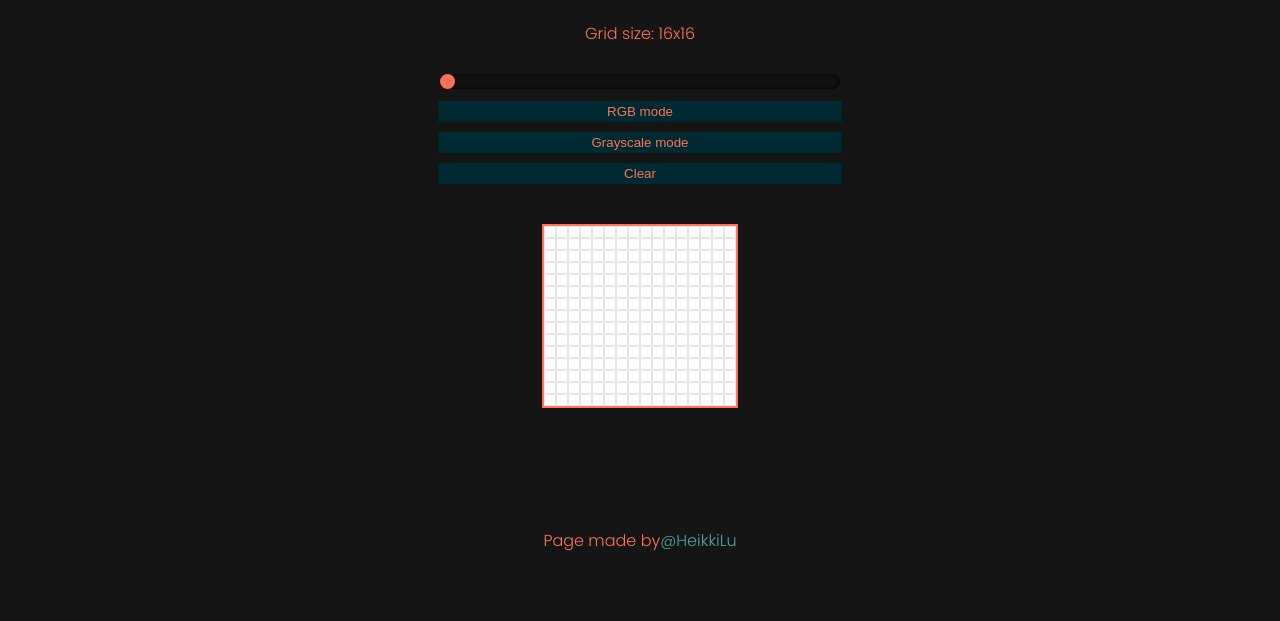
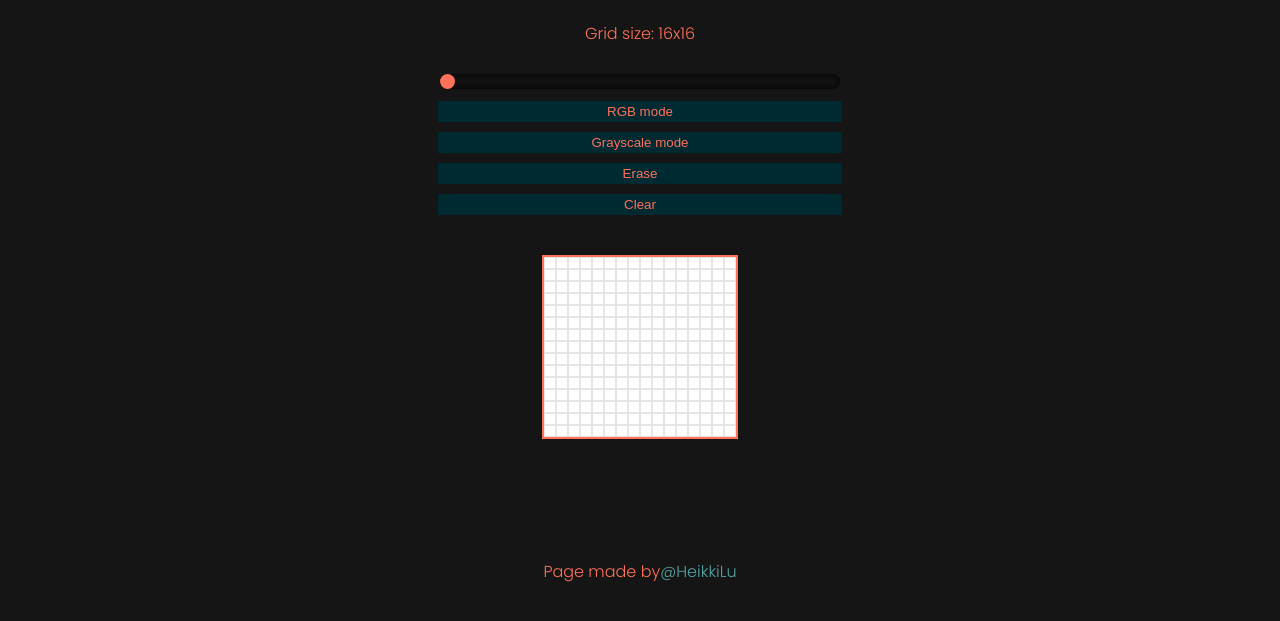
Before and after one commit to HeikkiLu/etch-a-sketch, a plain HTML site: page index.html in a window 1280 px wide. Shown: the part 87-708 px from the top of the page. Drawn offline with Linux system fonts and the light colour scheme.

Commit message:
add erase button, refactor code

```diff
--- a/index.html
+++ b/index.html
@@ -14,7 +14,14 @@
     </div>
 
     <div class="content">
-      <div class="controls"></div>
+      <div class="controls">
+        <p class="sliderValue">Grid size: 16x16</p>
+        <input class="slider" type="range" min="16" max="64" value="16" />
+        <button class="rgb">RGB mode</button>
+        <button class="grayscale">Grayscale mode</button>
+        <button class="erase">Erase</button>
+        <button class="clear">Clear</button>
+      </div>
       <div class="palette"></div>
     </div>
 
--- a/scripts/draw.js
+++ b/scripts/draw.js
@@ -1,6 +1,14 @@
 let gridSize = 16;
 let rgb = false;
 let opacityMode = false;
+let erase = false;
+
+const sliderValue = document.querySelector(".sliderValue");
+const slider = document.querySelector(".slider");
+const rgbButton = document.querySelector(".rgb");
+const grayscaleButton = document.querySelector(".grayscale");
+const eraseButton = document.querySelector(".erase");
+const clearButton = document.querySelector(".clear");
 
 const createGrid = () => {
   const content = document.querySelector(".palette");
@@ -24,47 +32,34 @@ const createGrid = () => {
   }
 };
 
-const createControls = () => {
-  const controls = document.querySelector(".controls");
-
-  const clearButton = document.createElement("button");
-  clearButton.textContent = "Clear";
+const controlsEventListeners = () => {
   clearButton.addEventListener("click", () => {
     clearGrid();
   });
 
-  const rgbButton = document.createElement("button");
-  rgbButton.textContent = "RGB mode";
   rgbButton.addEventListener("click", () => {
     rgb = !rgb;
     opacityMode = false;
+    erase = false;
   });
 
-  const opacityButton = document.createElement("button");
-  opacityButton.textContent = "Grayscale mode";
-  opacityButton.addEventListener("click", () => {
+  grayscaleButton.addEventListener("click", () => {
     opacityMode = !opacityMode;
     rgb = false;
+    erase = false;
   });
 
-  const gridSizeSlider = document.createElement("input");
-  const sliderValue = document.createElement("p");
-  sliderValue.classList.add("sliderValue");
-  gridSizeSlider.classList.add("slider");
-  gridSizeSlider.type = "range";
-  gridSizeSlider.min = "16";
-  gridSizeSlider.max = "64";
-  gridSizeSlider.value = "16";
-  sliderValue.textContent = `Grid size: ${gridSizeSlider.value}x${gridSizeSlider.value}`;
-  gridSizeSlider.addEventListener("change", () => {
+  eraseButton.addEventListener("click", () => {
+    erase = !erase;
+    rgb = false;
+    opacityMode = false;
+  });
+
+  sliderValue.textContent = `Grid size: ${slider.value}x${slider.value}`;
+  slider.addEventListener("change", () => {
     sliderEventListener();
-    sliderValue.textContent = `Grid size: ${gridSizeSlider.value}x${gridSizeSlider.value}`;
+    sliderValue.textContent = `Grid size: ${slider.value}x${slider.value}`;
   });
-  controls.appendChild(sliderValue);
-  controls.appendChild(gridSizeSlider);
-  controls.appendChild(rgbButton);
-  controls.appendChild(opacityButton);
-  controls.appendChild(clearButton);
 };
 
 const sliderEventListener = () => {
@@ -82,16 +77,16 @@ const clearGrid = () => {
 };
 
 const draw = (e) => {
-  if (!rgb && !opacityMode) {
-    e.target.style.backgroundColor = "black";
-  } else if (rgb) {
+  if (erase && !rgb && !opacityMode) {
+    e.target.style.backgroundColor = "#fff";
+  } else if (rgb && !opacityMode && !erase) {
     const r = Math.floor(Math.random() * 256);
     const g = Math.floor(Math.random() * 256);
     const b = Math.floor(Math.random() * 256);
     e.target.style.backgroundColor = `rgb(
       ${r},${g},${b}
     )`;
-  } else {
+  } else if (opacityMode && !rgb && !erase) {
     if (e.target.style.backgroundColor.match(/rgba/)) {
       let currentOpacity = Number(e.target.style.backgroundColor.slice(-4, -1));
       if (currentOpacity <= 0.9) {
@@ -104,8 +99,10 @@ const draw = (e) => {
     } else {
       e.target.style.backgroundColor = `rgba(0, 0, 0, 0.1)`;
     }
+  } else {
+    e.target.style.backgroundColor = "black";
   }
 };
 
-createControls();
+controlsEventListeners();
 createGrid();
```
